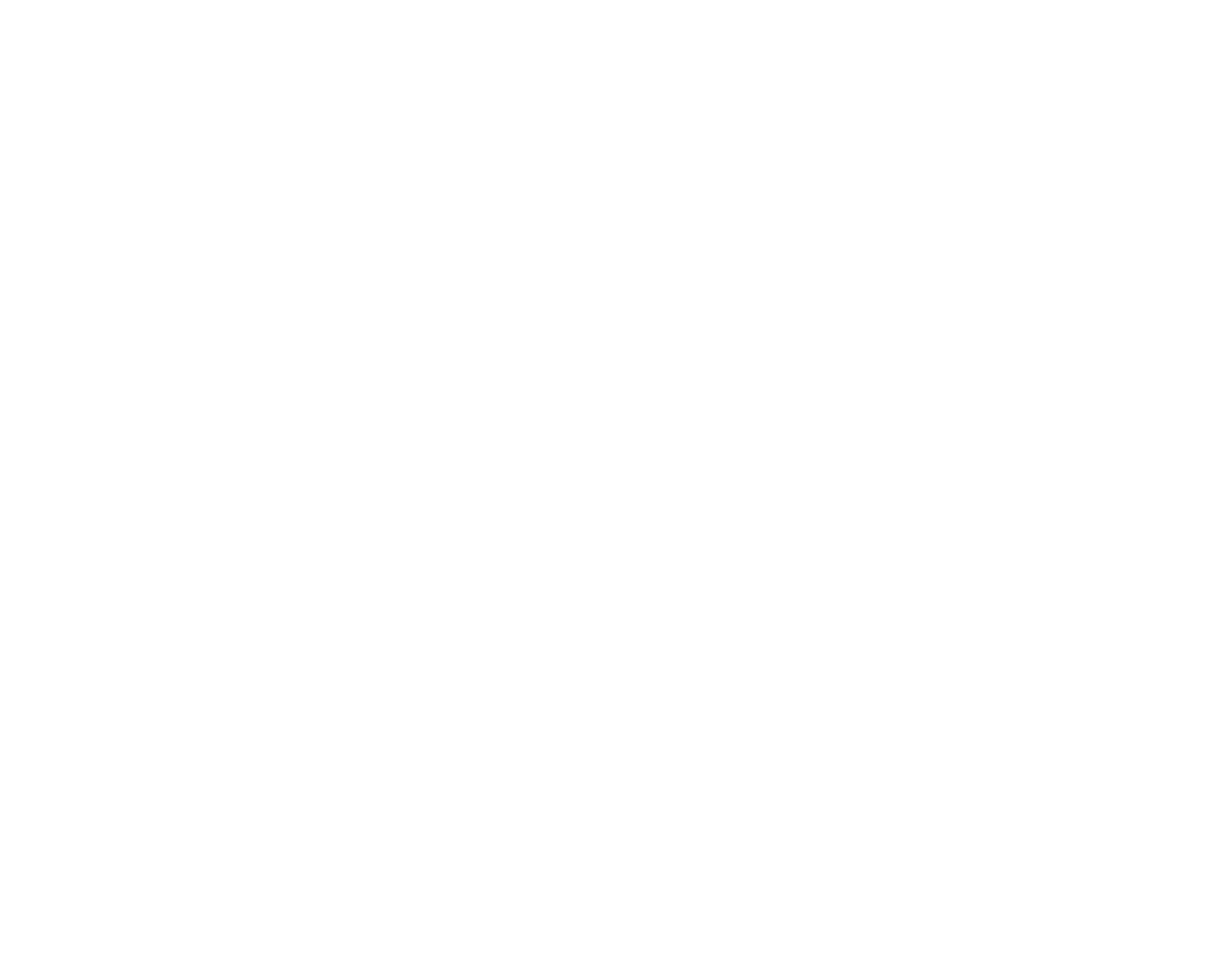
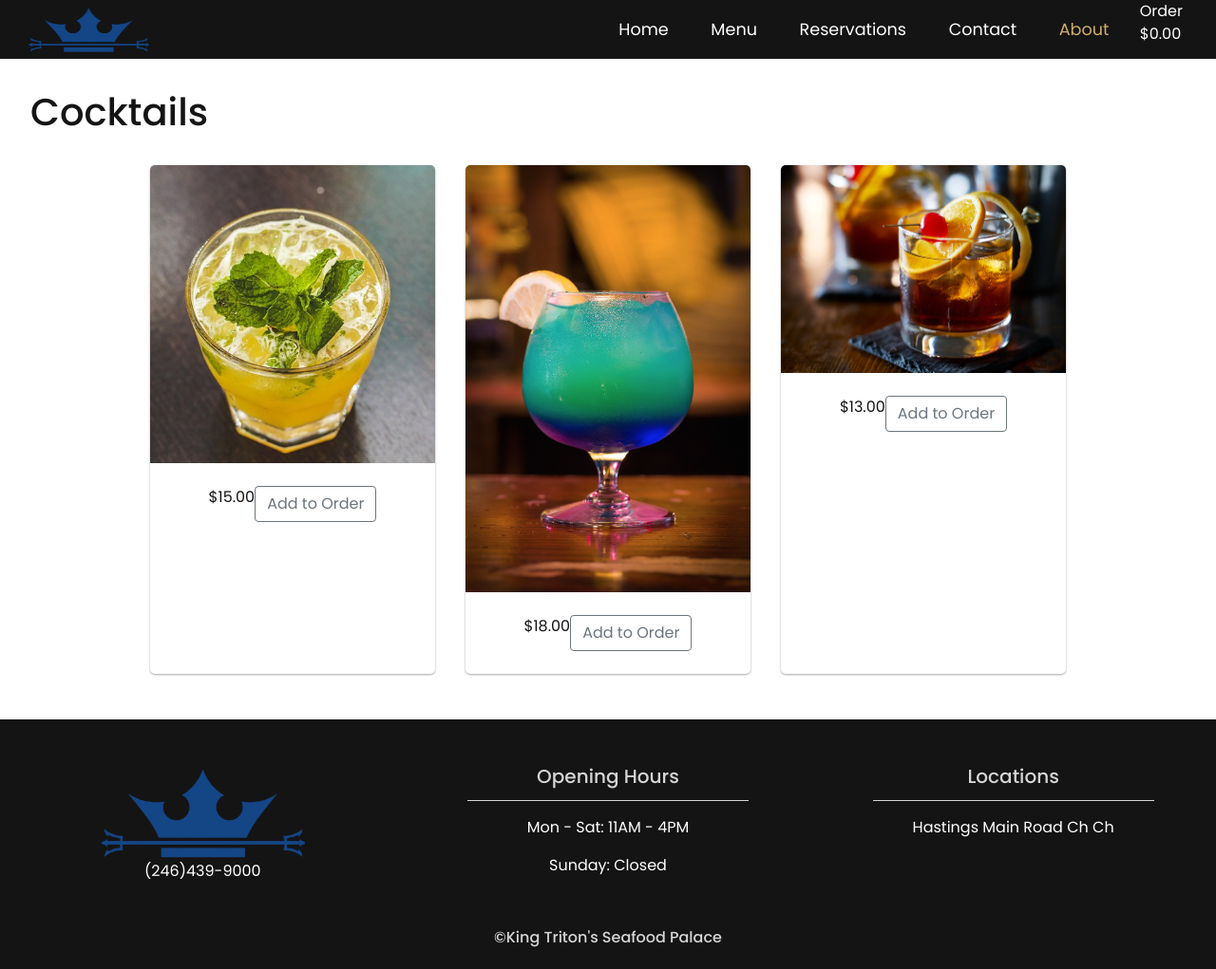
Before and after one commit to kingtritons/restaurant, a plain HTML site: page cocktails.html in a window 1280 px wide. Shown: the whole page at 95% size. Before the commit the page ends 800 px from the top, so only its background shows below. Drawn offline with nearby package versions, Linux system fonts and the light colour scheme; a web font is replaced by a local one.

Commit message:
Added Images for  menu pages

```diff
--- a/cocktails.html
+++ b/cocktails.html
@@ -0,0 +1,118 @@
+<!DOCTYPE html>
+<html lang="en">
+<head>
+	<meta charset="utf-8">
+	<meta name="viewport" content="width=device-width, initial-scale=1">
+	<title>King Triton's Seafood Palace</title>
+	<link rel="stylesheet" href="https://maxcdn.bootstrapcdn.com/bootstrap/4.0.0/css/bootstrap.min.css">
+	<script src="https://ajax.googleapis.com/ajax/libs/jquery/3.3.1/jquery.min.js"></script>
+	<script src="https://cdnjs.cloudflare.com/ajax/libs/popper.js/1.12.9/umd/popper.min.js"></script>
+	<script src="https://maxcdn.bootstrapcdn.com/bootstrap/4.0.0/js/bootstrap.min.js"></script>
+	<script src="https://use.fontawesome.com/releases/v5.0.8/js/all.js"></script>
+	<link rel="preconnect" href="https://fonts.gstatic.com">
+	<link href="https://fonts.googleapis.com/css2?family=New+Tegomin&display=swap" rel="stylesheet">
+
+	<link rel="stylesheet" href="https://cdnjs.cloudflare.com/ajax/libs/font-awesome/4.7.0/css/font-awesome.min.css">
+	<link href="./css/style.css" rel="stylesheet">
+</head>
+<body>
+<!-- Navigation -->
+<nav class="navbar navbar-expand-md  navbar-dark header-bg sticky-top">
+	<div class="container-fluid">
+		<a class="navbar-brand" href="#"><img src="./img/Logo.png"></a>
+		<button class="navbar-toggler" type="button" data-toggle="collapse" data-target="#navbarResponsive">
+			<span class="navbar-toggler-icon"></span>
+		</button>
+		<div class="collapse navbar-collapse" id="navbarResponsive">
+			<ul class="navbar-nav ml-auto">
+				<li class="nav-item">
+					<a class="nav-link" href="index.html">Home</a>
+				</li>
+				<li class="nav-item">
+					<a class="nav-link" href="menu.html">Menu</a>
+				</li>
+				<li class="nav-item">
+					<a class="nav-link" href="reservations.html">Reservations</a>
+				</li>
+				<li class="nav-item">
+					<a class="nav-link" href="contact.html">Contact</a>
+				</li>
+				<li class="nav-item">
+					<a class="nav-link" id="activePage" href="about.html">About</a>
+				</li>
+				<li class="nav-item">
+					Order<br>$0.00
+				</li>
+			</ul>
+		</div>
+	</div>
+</nav>
+
+<div class="container-fluid custom-padding team-section">
+    <h1>Cocktails</h1>
+	<p> </p>
+
+	<div class="d-flex justify-content-center flex-wrap">
+		<div class="custom-card-staff card-style">
+			<img src="./img/cocktails/sweet-cheeks.jpg" alt="Barbara" style="width:100%">
+			<p class="title">
+				<div class="d-inline-flex p-2">
+					$15.00
+					<a href="#" class="btn btn-outline-secondary">Add to Order</a>
+				</div>
+			</p>
+
+		</div>
+		<div class="custom-card-staff card-style">
+			<img src="./img/cocktails/sweet-poison.png" alt="Barbara" style="width:100%">
+			<p class="title">
+				<div class="d-inline-flex p-2">
+					$18.00
+					<a href="#" class="btn btn-outline-secondary">Add to Order</a>
+				</div>
+
+			</p>
+
+		</div>
+		<div class="custom-card-staff card-style">
+			<img src="./img/cocktails/old-fashioned-cocktail.jpg" alt="Barbara" style="width:100%">
+			<p class="title">
+				<div class="d-inline-flex p-2">
+					$13.00
+					<a href="#" class="btn btn-outline-secondary">Add to Order</a>
+				</div>
+
+			</p>
+		</div>
+	</div>
+</div>
+
+<!--- Footer -->
+<footer>
+	<div class="container-fluid padding">
+		<div class="row text-center">
+			<div class="col-md-4">
+				<img class ="footer-image" src="./img/Logo.png">
+				<p>(246)439-9000</p>
+
+			</div>
+			<div class="col-md-4">
+				<h5>Opening Hours</h5>
+				<hr class="light">
+				<p>Mon - Sat: 11AM - 4PM</p>
+				<p>Sunday: Closed</p>
+			</div>
+			<div class="col-md-4">
+				<h5>Locations</h5>
+				<hr class="light">
+				<p>Hastings Main Road Ch Ch</p>
+			</div>
+		</div>
+
+		<div class="col-12 copyright text-center">
+			<h6>&copy;King Triton's Seafood Palace</h6>
+		</div>
+	</div>
+</footer>
+</body>
+</html>
```
Also changed, not shown: desserts.html (+118 -0 lines), mains.html (+26 -22 lines), img/cocktails/old-fashioned-cocktail.jpg (added), img/cocktails/sweet-poison.png (added), img/deserts/bPudding.jpg (added), img/deserts/cCake.jpg (added), img/deserts/ice.jpg (added), img/mains/Catch-of-the-Day.jpg (added), img/mains/fideua.png (added), img/mains/shrimpalfredo.jpg (added).
